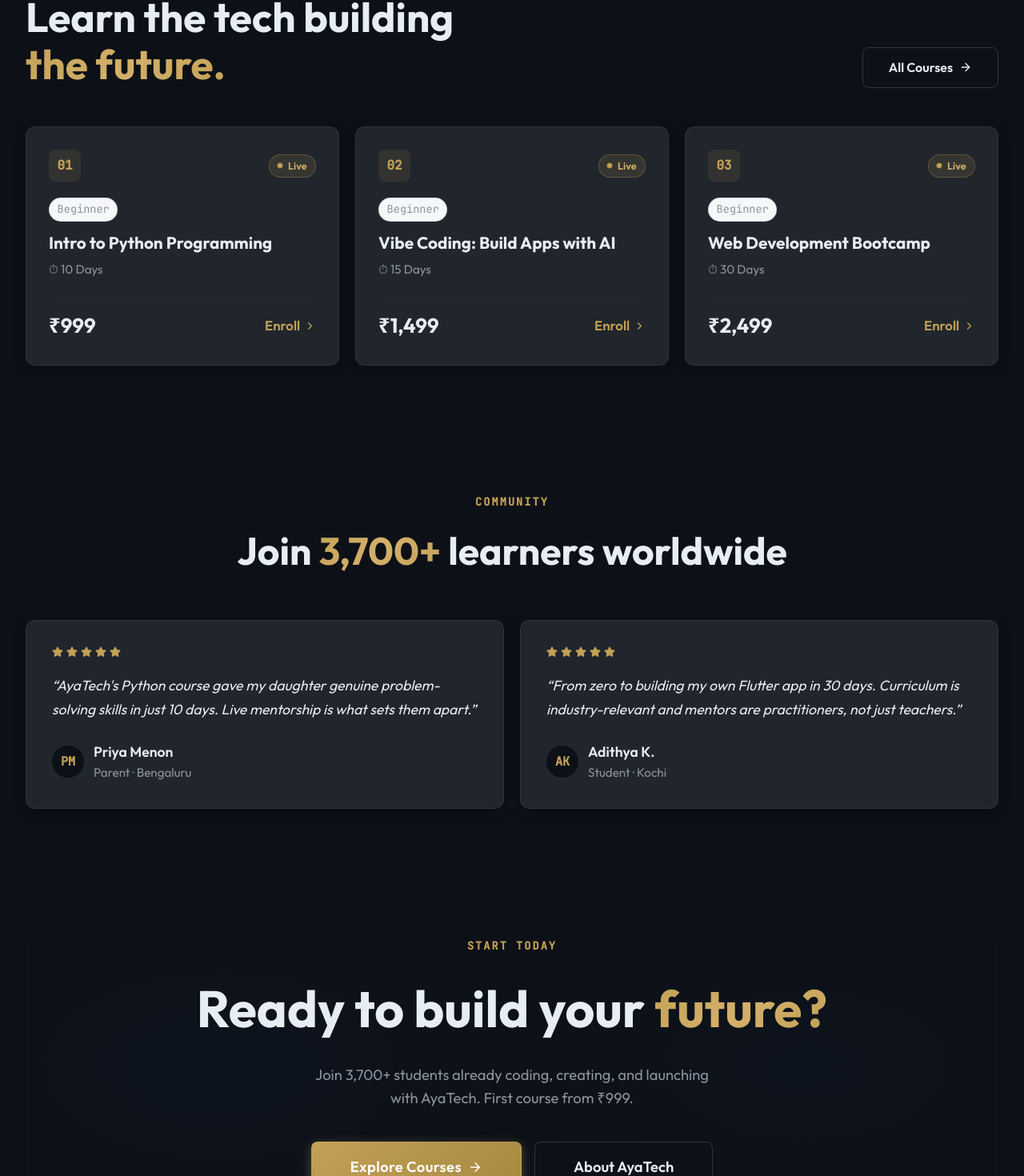
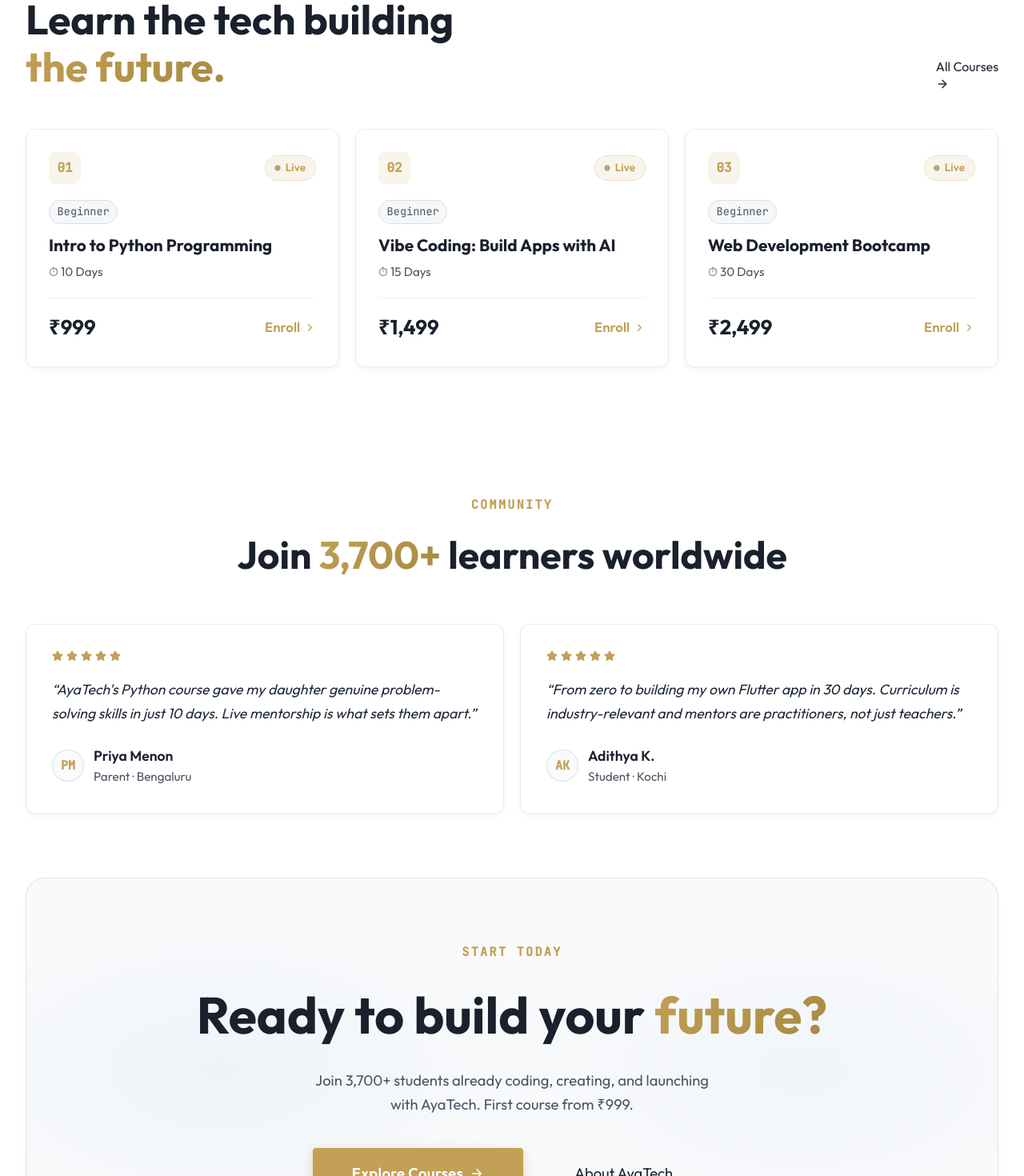
Before and after one commit to ITSXolved/ayatech-site, a Next.js app in the folder web/: page / in a window 1280 px wide. Shown: the part 1115-2585 px from the top of the page at 80% size. Built offline with nearby package versions, Linux system fonts and the light colour scheme.

Commit message:
Revert "feat: complete dark mode - deep navy background, gold accents, glass nav"
This reverts commit d0c56a5efcaf4b609d3f7661be86f310ec9a937e.

```diff
--- a/web/src/app/apply/page.tsx
+++ b/web/src/app/apply/page.tsx
@@ -13,11 +13,11 @@
 
 const C = {
   primaryGold: "#c2a055",
-  navyDark: "#e6edf3",
-  bgLight: "#0d1117",
-  textMuted: "#8b949e",
-  white: "#161b22",
-  border: "rgba(255,255,255,0.09)",
+  navyDark: "#1a202c",
+  bgLight: "#f9fafb",
+  textMuted: "#4b5563",
+  white: "#ffffff",
+  border: "rgba(0,0,0,0.09)",
 };
 
 const GRADE_OPTIONS = [
--- a/web/src/app/globals.css
+++ b/web/src/app/globals.css
@@ -1,93 +1,132 @@
-@import url('https://fonts.googleapis.com/css2?family=Outfit:wght@300;400;500;600;700;800&family=JetBrains+Mono:wght@400;500&display=swap');
+@import url('https://fonts.googleapis.com/css2?family=Cormorant+Garamond:ital,wght@0,400;0,500;0,600;0,700;1,400;1,600&family=Outfit:wght@300;400;500;600;700;800&family=JetBrains+Mono:wght@400;500&display=swap');
 @import "tailwindcss";
 
 /* ─── Tailwind v4 Theme Tokens ─── */
 @theme {
-  --color-primary-gold: #c2a055;
-  --color-gold-hover:   #d4b06a;
-  --color-navy-dark:    #0d1117;
-  --color-navy-light:   #161b22;
-  --color-bg-light:     #0d1117;
-  --color-surface-white:#161b22;
-  --color-text-main:    #e6edf3;
-  --color-text-muted:   #8b949e;
-  --color-navy-950:     #0d1117;
-  --color-navy-900:     #161b22;
-  --color-gold-400:     #c2a055;
-  --color-gold-300:     #d4b06a;
-  --color-teal-400:     #c2a055;
+  /* Colors */
+  --color-primary-gold: #b38e3d; /* Darkened from #c2a055 for better contrast */
+  --color-gold-hover: #96752f;
+  --color-navy-dark: #1a202c;
+  --color-navy-light: #2a3441;
+  --color-bg-light: #f9fafb;
+  --color-surface-white: #FFFFFF;
+  --color-text-main: #1f2937;
+  --color-text-muted: #4b5563;
+  --color-navy-950: #1a202c;
+  /* Remapped */
+  --color-navy-900: #2a3441;
+  /* Remapped */
+  --color-gold-400: #c2a055;
+  /* Remapped to primary gold for accents */
+  --color-gold-300: #a68940;
+  /* Remapped to primary gold hov for accents */
+  --color-teal-400: #c2a055;
+  /* Remapped */
 
-  --font-display:    'Outfit', system-ui, sans-serif;
-  --font-body:       'Outfit', system-ui, sans-serif;
+  /* Fonts */
+  --font-display: 'Cormorant Garamond', Georgia, serif;
+  /* Consider dropping if Coursera style strictly wants sans */
+  --font-body: 'Outfit', system-ui, sans-serif;
   --font-mono-brand: 'JetBrains Mono', monospace;
 
-  --animate-spin-slow:      spin 8s linear infinite;
-  --animate-pulse-primary:  pulsePrimary 2s ease-in-out infinite;
-  --animate-float:          float 6s ease-in-out infinite;
-  --animate-fade-up:        fadeUp 0.75s cubic-bezier(0.16, 1, 0.3, 1) forwards;
+  /* Animation */
+  --animate-spin-slow: spin 8s linear infinite;
+  --animate-pulse-primary: pulsePrimary 2s ease-in-out infinite;
+  --animate-float: float 6s ease-in-out infinite;
+  --animate-fade-up: fadeUp 0.75s cubic-bezier(0.16, 1, 0.3, 1) forwards;
 }
 
 /* ─── Keyframes ─── */
 @keyframes pulsePrimary {
-  0%, 100% { box-shadow: 0 0 0 0   rgba(194, 160, 85, 0.4); }
-  50%       { box-shadow: 0 0 0 12px rgba(194, 160, 85, 0);   }
+
+  0%,
+  100% {
+    box-shadow: 0 0 0 0 rgba(0, 86, 210, 0.4);
+  }
+
+  50% {
+    box-shadow: 0 0 0 12px rgba(0, 86, 210, 0);
+  }
 }
 
 @keyframes fadeUp {
-  0%   { opacity: 0; transform: translateY(24px); }
-  100% { opacity: 1; transform: translateY(0);    }
+  0% {
+    opacity: 0;
+    transform: translateY(24px);
+  }
+
+  100% {
+    opacity: 1;
+    transform: translateY(0);
+  }
 }
 
 @keyframes float {
-  0%, 100% { transform: translateY(0);     }
-  50%       { transform: translateY(-10px); }
+
+  0%,
+  100% {
+    transform: translateY(0);
+  }
+
+  50% {
+    transform: translateY(-10px);
+  }
 }
 
 @keyframes pulse {
-  0%, 100% { opacity: 1;   }
-  50%       { opacity: 0.4; }
+
+  0%,
+  100% {
+    opacity: 1;
+  }
+
+  50% {
+    opacity: 0.4;
+  }
 }
 
 @keyframes shimmer {
-  0%   { background-position: -200% 0; }
-  100% { background-position:  200% 0; }
+  0% {
+    background-position: -200% 0;
+  }
+
+  100% {
+    background-position: 200% 0;
+  }
 }
 
-/* ─── CSS Custom Properties — Dark Mode ─── */
+/* ─── Legacy CSS Custom Properties (for inline style compatibility) ─── */
 :root {
-  --navy-950: #0d1117;
-  --navy-900: #161b22;
-  --navy-800: #21262d;
-  --navy-700: #30363d;
+  --navy-950: #1a202c;
+  --navy-900: #2a3441;
+  --navy-800: #2a3441;
+  --navy-700: #1a202c;
   --navy-600: #c2a055;
   --navy-400: #c2a055;
-  --navy-200: #8b949e;
+  --navy-200: #f9fafb;
   --gold-400: #c2a055;
-  --gold-300: #d4b06a;
-  --gold-200: #e8c98a;
+  --gold-300: #a68940;
+  --gold-200: #c2a055;
   --teal-400: #c2a055;
-  --teal-300: #d4b06a;
+  --teal-300: #a68940;
   --ease: cubic-bezier(0.16, 1, 0.3, 1);
-
-  --bg-primary:    #0d1117;
-  --bg-secondary:  #161b22;
-  --bg-card:       #21262d;
-  --text-primary:  #e6edf3;
-  --text-muted:    #8b949e;
-  --border-color:  rgba(255, 255, 255, 0.08);
 }
 
 /* ─── Base Reset ─── */
-*, *::before, *::after { box-sizing: border-box; }
+*,
+*::before,
+*::after {
+  box-sizing: border-box;
+}
 
 html {
   scroll-behavior: smooth;
-  background-color: var(--bg-primary);
+  background-color: #F5F7F8;
 }
 
 body {
-  background-color: var(--bg-primary);
-  color: var(--text-primary);
+  background-color: #FFFFFF;
+  color: #1F2432;
   font-family: 'Outfit', system-ui, sans-serif;
   line-height: 1.6;
   overflow-x: hidden;
@@ -96,35 +135,56 @@
 }
 
 ::selection {
-  background: rgba(194, 160, 85, 0.25);
-  color: #fff;
+  background: rgba(194, 160, 85, 0.2);
+  color: #1a202c;
 }
 
-::-webkit-scrollbar       { width: 6px; }
-::-webkit-scrollbar-track { background: var(--bg-primary); }
-::-webkit-scrollbar-thumb { background: #30363d; border-radius: 3px; }
-::-webkit-scrollbar-thumb:hover { background: #c2a055; }
+::-webkit-scrollbar {
+  width: 6px;
+}
 
-/* ─── Utility Classes ─── */
+::-webkit-scrollbar-track {
+  background: #f9fafb;
+}
+
+::-webkit-scrollbar-thumb {
+  background: #C4C4C4;
+  border-radius: 3px;
+}
+
+::-webkit-scrollbar-thumb:hover {
+  background: #c2a055;
+}
+
+/* ─── Typography Utility Classes ─── */
 @layer utilities {
+  .font-display {
+    font-family: 'Outfit', system-ui, sans-serif;
+    /* Adjusted to standard sans for coursera look */
+    font-weight: 700;
+  }
 
-  .font-display    { font-family: 'Outfit', system-ui, sans-serif; font-weight: 700; }
-  .font-mono-brand { font-family: 'JetBrains Mono', monospace; }
+  .font-mono-brand {
+    font-family: 'JetBrains Mono', monospace;
+  }
 
+  /* Gradient text */
   .text-gradient-primary {
-    background: linear-gradient(135deg, #c2a055 0%, #d4b06a 50%, #c2a055 100%);
+    background: linear-gradient(135deg, #c2a055 0%, #a68940 100%);
     -webkit-background-clip: text;
     -webkit-text-fill-color: transparent;
     background-clip: text;
   }
 
   .text-gradient-teal {
-    background: linear-gradient(135deg, #c2a055 0%, #d4b06a 100%);
+    background: linear-gradient(135deg, #c2a055 0%, #a68940 100%);
+    /* Remapped to primary */
     -webkit-background-clip: text;
     -webkit-text-fill-color: transparent;
     background-clip: text;
   }
 
+  /* Layout helpers */
   .container-main {
     max-width: 1280px;
     margin: 0 auto;
@@ -137,15 +197,17 @@
     padding-bottom: 5rem;
   }
 
+  /* Section eyebrow label */
   .section-eyebrow {
     font-family: 'JetBrains Mono', monospace;
-    font-size: 0.85rem;
+    font-size: 0.95rem;
     letter-spacing: 0.15em;
     text-transform: uppercase;
     color: #c2a055;
     font-weight: 600;
   }
 
+  /* Stat number */
   .stat-number {
     font-family: 'Outfit', system-ui, sans-serif;
     font-size: clamp(3rem, 6vw, 5.5rem);
@@ -154,31 +216,154 @@
     line-height: 1;
   }
 
-  /* ── Backgrounds ── */
+  /* Backgrounds */
   .mesh-gradient {
-    background: linear-gradient(180deg, #0d1117 0%, #161b22 100%);
+    /* Clean, soft white/grey background */
+    background: linear-gradient(180deg, #f9fafb 0%, #FFFFFF 100%);
   }
 
   .geo-grid {
     background-image:
-      linear-gradient(rgba(194, 160, 85, 0.04) 1px, transparent 1px),
-      linear-gradient(90deg, rgba(194, 160, 85, 0.04) 1px, transparent 1px);
+      linear-gradient(rgba(194, 160, 85, 0.03) 1px, transparent 1px),
+      linear-gradient(90deg, rgba(194, 160, 85, 0.03) 1px, transparent 1px);
     background-size: 64px 64px;
-    background-color: #0d1117;
+    background-color: #FFFFFF;
   }
 
-  /* ── Navigation ── */
+  /* Glassmorphism nav - adjusted for light theme */
   .glass-nav {
-    backdrop-filter: blur(16px) saturate(180%);
-    -webkit-backdrop-filter: blur(16px) saturate(180%);
-    background: rgba(13, 17, 23, 0.88);
-    border-bottom: 1px solid rgba(255, 255, 255, 0.06);
-    box-shadow: 0 4px 24px rgba(0, 0, 0, 0.5);
+    backdrop-filter: blur(12px) saturate(180%);
+    -webkit-backdrop-filter: blur(12px) saturate(180%);
+    background: rgba(255, 255, 255, 0.95);
+    border-bottom: 1px solid rgba(0, 0, 0, 0.08);
+    /* Subtle border */
+    box-shadow: 0 4px 6px -1px rgba(0, 0, 0, 0.05);
   }
 
+  /* Card styles */
+  .phase-card {
+    background: #FFFFFF;
+    border: 1px solid rgba(0, 0, 0, 0.08);
+    border-radius: 12px;
+    position: relative;
+    overflow: hidden;
+    transition: all 0.3s ease;
+    box-shadow: 0 4px 6px -1px rgba(0, 0, 0, 0.05);
+    /* Slight shadow */
+  }
+
+  .phase-card::before {
+    content: '';
+    position: absolute;
+    top: 0;
+    left: 0;
+    right: 0;
+    height: 3px;
+    background: #c2a055;
+    opacity: 0;
+    transition: opacity 0.3s;
+  }
+
+  .phase-card:hover::before {
+    opacity: 1;
+  }
+
+  .phase-card:hover {
+    border-color: rgba(194, 160, 85, 0.2);
+    box-shadow: 0 12px 24px -4px rgba(194, 160, 85, 0.1);
+    transform: translateY(-4px);
+  }
+
+  .course-card {
+    background: #FFFFFF;
+    border: 1px solid rgba(0, 0, 0, 0.08);
+    border-radius: 12px;
+    transition: all 0.3s ease;
+    overflow: hidden;
+    box-shadow: 0 4px 6px -1px rgba(0, 0, 0, 0.05);
+  }
+
+  .course-card:hover {
+    border-color: rgba(194, 160, 85, 0.3);
+    box-shadow: 0 12px 24px -4px rgba(194, 160, 85, 0.15);
+    transform: translateY(-3px);
+  }
+
+  .teal-card {
+    /* Repurposing to a highlighted primary card */
+    background: linear-gradient(135deg, #c2a055 0%, #a68940 100%);
+    border: 1px solid rgba(0, 0, 0, 0.1);
+    border-radius: 16px;
+    color: #FFFFFF;
+  }
+
+  /* Buttons */
+  .btn-gold {
+    /* Keeping class name for compatibility, changing style to primary gold */
+    display: inline-flex;
+    align-items: center;
+    gap: 0.5rem;
+    background-color: #c2a055;
+    color: #FFFFFF;
+    font-weight: 600;
+    font-family: 'Outfit', system-ui, sans-serif;
+    letter-spacing: 0.02em;
+    font-size: 1rem;
+    padding: 0.75rem 2rem;
+    border-radius: 4px;
+    /* Coursera style is slightly less rounded */
+    border: 1px solid transparent;
+    cursor: pointer;
+    transition: all 0.2s ease;
+    text-decoration: none;
+  }
+
+  .btn-gold:hover {
+    background-color: #a68940;
+    box-shadow: 0 4px 12px rgba(194, 160, 85, 0.2);
+  }
+
+  .btn-outline:hover {
+    background-color: rgba(194, 160, 85, 0.05);
+    color: #a68940;
+    border-color: #a68940;
+  }
+
+  /* Badge */
+  .badge-live {
+    background: rgba(194, 160, 85, 0.1);
+    border: 1px solid rgba(194, 160, 85, 0.2);
+    color: #c2a055;
+    font-family: 'Outfit', system-ui, sans-serif;
+    font-size: 0.85rem;
+    font-weight: 600;
+    padding: 0.25rem 0.75rem;
+    border-radius: 100px;
+    display: inline-flex;
+    align-items: center;
+    gap: 0.4rem;
+  }
+
+  .badge-live::before {
+    content: '';
+    width: 6px;
+    height: 6px;
+    background: #c2a055;
+    border-radius: 50%;
+    animation: pulsePrimary 2s infinite;
+  }
+
+  /* Trust strip */
+  .trust-strip {
+    border-top: 1px solid rgba(0, 0, 0, 0.06);
+    border-bottom: 1px solid rgba(0, 0, 0, 0.06);
+    background: #f9fafb;
+  }
+
+  /* Nav links */
   .nav-link {
     position: relative;
-    color: #8b949e;
+    color: #6A7081;
     text-decoration: none;
     font-size: 1rem;
     font-weight: 500;
@@ -188,157 +373,37 @@
   .nav-link::after {
     content: '';
     position: absolute;
-    bottom: -6px; left: 0;
-    width: 0; height: 2px;
+    bottom: -6px;
+    left: 0;
+    width: 0;
+    height: 2px;
     background: #c2a055;
-    transition: width 0.25s ease-in-out;
+    transition: width 0.2s ease-in-out;
   }
 
-  .nav-link:hover        { color: #e6edf3; }
-  .nav-link:hover::after { width: 100%; }
-
-  /* ── Cards ── */
-  .phase-card {
-    background: #21262d;
-    border: 1px solid rgba(255, 255, 255, 0.07);
-    border-radius: 12px;
-    position: relative;
-    overflow: hidden;
-    transition: all 0.3s ease;
-    box-shadow: 0 4px 16px rgba(0, 0, 0, 0.3);
+  .nav-link:hover {
+    color: #1F2432;
   }
 
-  .phase-card::before {
-    content: '';
-    position: absolute;
-    top: 0; left: 0; right: 0;
-    height: 2px;
-    background: linear-gradient(90deg, #c2a055, #d4b06a);
-    opacity: 0;
-    transition: opacity 0.3s;
+  .nav-link:hover::after {
+    width: 100%;
   }
 
-  .phase-card:hover::before { opacity: 1; }
-
-  .phase-card:hover {
-    border-color: rgba(194, 160, 85, 0.25);
-    box-shadow: 0 16px 40px rgba(0, 0, 0, 0.5), 0 0 0 1px rgba(194, 160, 85, 0.1);
-    transform: translateY(-4px);
-  }
-
-  .course-card {
-    background: #21262d;
-    border: 1px solid rgba(255, 255, 255, 0.07);
-    border-radius: 12px;
-    transition: all 0.3s ease;
-    overflow: hidden;
-    box-shadow: 0 4px 16px rgba(0, 0, 0, 0.3);
-  }
-
-  .course-card:hover {
-    border-color: rgba(194, 160, 85, 0.3);
-    box-shadow: 0 16px 40px rgba(0, 0, 0, 0.5), 0 0 0 1px rgba(194, 160, 85, 0.15);
-    transform: translateY(-3px);
-  }
-
-  .teal-card {
-    background: linear-gradient(135deg, #c2a055 0%, #a68940 100%);
-    border: 1px solid rgba(255, 255, 255, 0.1);
-    border-radius: 16px;
-    color: #fff;
-  }
-
-  /* ── Buttons ── */
-  .btn-gold {
-    display: inline-flex;
-    align-items: center;
-    gap: 0.5rem;
-    background: linear-gradient(135deg, #c2a055 0%, #a68940 100%);
-    color: #fff;
-    font-weight: 600;
-    font-family: 'Outfit', system-ui, sans-serif;
-    letter-spacing: 0.02em;
-    font-size: 1rem;
-    padding: 0.75rem 2rem;
-    border-radius: 8px;
-    border: 1px solid rgba(255, 255, 255, 0.1);
-    cursor: pointer;
-    transition: all 0.25s ease;
-    text-decoration: none;
-    box-shadow: 0 4px 14px rgba(194, 160, 85, 0.25);
-  }
-
-  .btn-gold:hover {
-    background: linear-gradient(135deg, #d4b06a 0%, #c2a055 100%);
-    box-shadow: 0 6px 20px rgba(194, 160, 85, 0.4);
-    transform: translateY(-1px);
-  }
-
-  .btn-outline {
-    display: inline-flex;
-    align-items: center;
-    gap: 0.5rem;
-    background: transparent;
-    color: #e6edf3;
-    font-weight: 600;
-    font-family: 'Outfit', system-ui, sans-serif;
-    font-size: 1rem;
-    padding: 0.75rem 2rem;
-    border-radius: 8px;
-    border: 1px solid rgba(255, 255, 255, 0.15);
-    cursor: pointer;
-    transition: all 0.25s ease;
-    text-decoration: none;
-  }
-
-  .btn-outline:hover {
-    background: rgba(194, 160, 85, 0.08);
-    border-color: rgba(194, 160, 85, 0.4);
-    color: #c2a055;
-  }
-
-  /* ── Badges ── */
-  .badge-live {
-    background: rgba(194, 160, 85, 0.12);
-    border: 1px solid rgba(194, 160, 85, 0.3);
-    color: #d4b06a;
-    font-family: 'Outfit', system-ui, sans-serif;
-    font-size: 0.8rem;
-    font-weight: 600;
-    padding: 0.2rem 0.65rem;
-    border-radius: 100px;
-    display: inline-flex;
-    align-items: center;
-    gap: 0.4rem;
-  }
-
-  .badge-live::before {
-    content: '';
-    width: 6px; height: 6px;
-    background: #c2a055;
-    border-radius: 50%;
-    animation: pulsePrimary 2s infinite;
-  }
-
-  /* ── Other ── */
-  .trust-strip {
-    border-top:    1px solid rgba(255, 255, 255, 0.06);
-    border-bottom: 1px solid rgba(255, 255, 255, 0.06);
-    background: #161b22;
-  }
-
+  /* Check list item */
   .check-item {
     display: flex;
     align-items: flex-start;
     gap: 0.75rem;
-    color: #e6edf3;
+    color: #1F2432;
     line-height: 1.5;
   }
 
   .check-dot {
-    width: 20px; height: 20px; min-width: 20px;
-    background: rgba(194, 160, 85, 0.12);
-    border: 1px solid rgba(194, 160, 85, 0.3);
+    width: 20px;
+    height: 20px;
+    min-width: 20px;
+    background: rgba(194, 160, 85, 0.1);
+    border: 1px solid rgba(194, 160, 85, 0.2);
     border-radius: 50%;
     display: flex;
     align-items: center;
@@ -348,27 +413,49 @@
     color: #c2a055;
   }
 
+  /* Footer */
   .footer-bg {
-    background: #080c10;
-    border-top: 1px solid rgba(255, 255, 255, 0.06);
-    color: #e6edf3;
+    background: #1F2432;
+    /* Very dark slate/navy for footer */
+    border-top: 1px solid rgba(255, 255, 255, 0.1);
+    color: #FFFFFF;
   }
 
+  /* Divider */
   .divider-primary {
-    width: 60px; height: 4px;
-    background: linear-gradient(90deg, #c2a055, #d4b06a);
+    width: 60px;
+    height: 4px;
+    background: #c2a055;
     border-radius: 2px;
   }
 
-  /* ── Animation helpers ── */
-  .animate-pulse-primary { animation: pulsePrimary 2s ease-in-out infinite; }
-  .animate-spin-slow     { animation: spin 8s linear infinite; }
-  .animate-float         { animation: float 4s ease-in-out infinite; }
+  /* Animations */
+  .animate-pulse-primary {
+    animation: pulsePrimary 2s ease-in-out infinite;
+  }
+
+  .animate-spin-slow {
+    animation: spin 8s linear infinite;
+  }
+
+  .animate-float {
+    animation: float 4s ease-in-out infinite;
+  }
 }
 
 /* ─── Responsive ─── */
 @media (max-width: 768px) {
-  .section-pad    { padding-top: 3rem; padding-bottom: 3rem; }
-  .container-main { padding-left: 1.25rem; padding-right: 1.25rem; }
-  .floating-element { animation: float 4s ease-in-out infinite; }
+  .section-pad {
+    padding-top: 3rem;
+    padding-bottom: 3rem;
+  }
+
+  .container-main {
+    padding-left: 1.25rem;
+    padding-right: 1.25rem;
+  }
+
+  .floating-element {
+    animation: float 4s ease-in-out infinite;
+  }
 }
```
Also changed, not shown: web/src/app/courses/page.tsx (+15 -15 lines), web/src/app/page.tsx (+17 -17 lines), web/src/components/layout/NavBar.tsx (+9 -9 lines).
